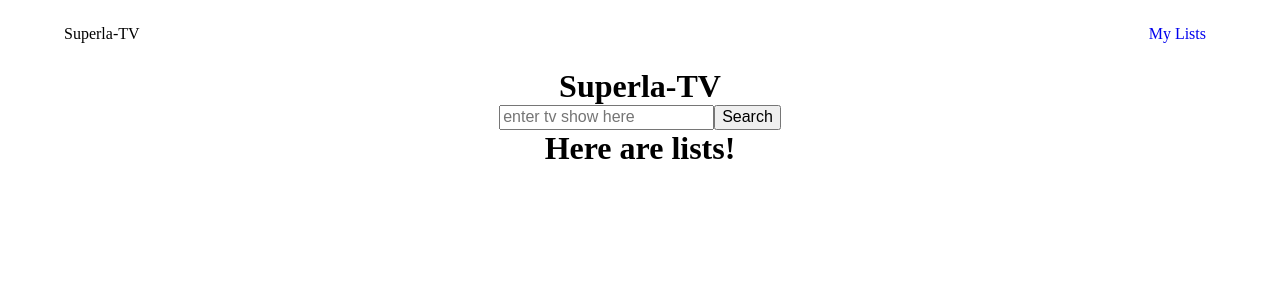
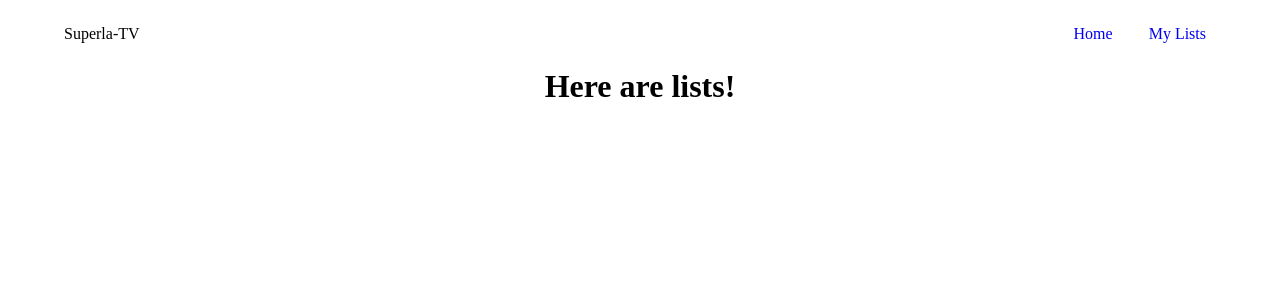
Before and after one commit to superla-tv/superla-tv, a React (Create React App) app: page /lists in a window 1280 px wide. Shown: the top 300 px of the page. Built offline with nearby package versions, Linux system fonts and the light colour scheme; no server answers.

Commit message:
added routing, fixed homepage issue (shoutout helpcue)

```diff
--- a/src/App.js
+++ b/src/App.js
@@ -9,20 +9,18 @@
 // Components
 import TVResults from './Components/TVResults';
 import Nav from './Components/Nav';
-import Lists from './Components/Lists'
+import Lists from './Components/Lists';
 
-
-const App = () => {
-  const [ showSearch, setShowSearch ] = useState('');
-  const [ tvRes, setTVRes ] = useState([]);
-  const [ handleSubmit, setHandleSubmit] = useState(false);
+const Home = () => {
+  const [showSearch, setShowSearch] = useState('');
+  const [tvRes, setTVRes] = useState([]);
+  const [handleSubmit, setHandleSubmit] = useState(false);
 
   const handleShowSearch = (e) => {
     e.preventDefault();
     setShowSearch(e.target[0].value)
     setHandleSubmit(true)
   }
-
 
   useEffect(() => {
     axios({
@@ -41,13 +39,10 @@
       });
   }, [showSearch])
 
-
   return (
-    <div className="App">
-      <header className="App-header">
-        <Nav />
+    <>
       <h1>Superla-TV</h1>
-        <form onSubmit={(e) => {handleShowSearch(e)}}>
+      <form onSubmit={(e) => { handleShowSearch(e) }}>
         <label htmlFor='query'></label>
         <input
           type='text'
@@ -56,12 +51,8 @@
         />
         <button>Search</button>
       </form>
-      </header>
-
-
-
       <main className="tvResults">
-        { handleSubmit ?
+        {handleSubmit ?
           <TVResults
             tvRes={tvRes}
             showSearch={showSearch}
@@ -70,8 +61,21 @@
           null
         }
       </main>
+    </>
+  )
+}
+
+
+const App = () => {
+
+  return (
+    <div className="App">
+      <header className="App-header">
+        <Nav />
+      </header>
+
       <Routes>
-        {/* <Route path="/" element={<App />} /> */}
+        <Route path="/" element={<Home />} />
         <Route path="/lists" element={<Lists />} />
       </Routes>
     </div>
--- a/src/Components/Lists.js
+++ b/src/Components/Lists.js
@@ -1,9 +1,7 @@
 const Lists = () => {
-
     return (
         <h1>Here are lists!</h1>
     )
-
 }
 
 export default Lists
--- a/src/Components/TVResults.js
+++ b/src/Components/TVResults.js
@@ -1,5 +1,4 @@
 const TVResults = ({ tvRes, showSearch }) => {
-    // console.log('TVResults tvRes', tvRes);
     return (
         <>
             {
@@ -29,9 +28,7 @@
                                             <option value="oranges">Oranges</option>
                                             <option value="apples">Apples</option>
                                             <option value="bananas">Bananas</option>
-
-
-                                            {/* create new options with firebase */}
+                                        {/* create new options with firebase */}
                                         </select>
                                     </form>
                                 </div>
--- a/src/Components/nav.js
+++ b/src/Components/nav.js
@@ -1,23 +1,17 @@
-// import Lists from './Components/Lists';
 import { Link, Routes, Route } from 'react-router-dom';
 
 const Nav = () => {
 
     return (
         <>
-
             <nav className="wrapper">
                 <p>Superla-TV </p>
                 {/* will be logo */}
                 <ul>
-                    {/* <li><Link to="/">Home</Link></li> */}
+                    <li><Link to="/">Home</Link></li>
                     <li><Link to="/lists">My Lists</Link></li>
                 </ul>
-
             </nav>
-
-
-
         </>
     )
 
```
Lines whose indentation alone changed are shown as unchanged.
